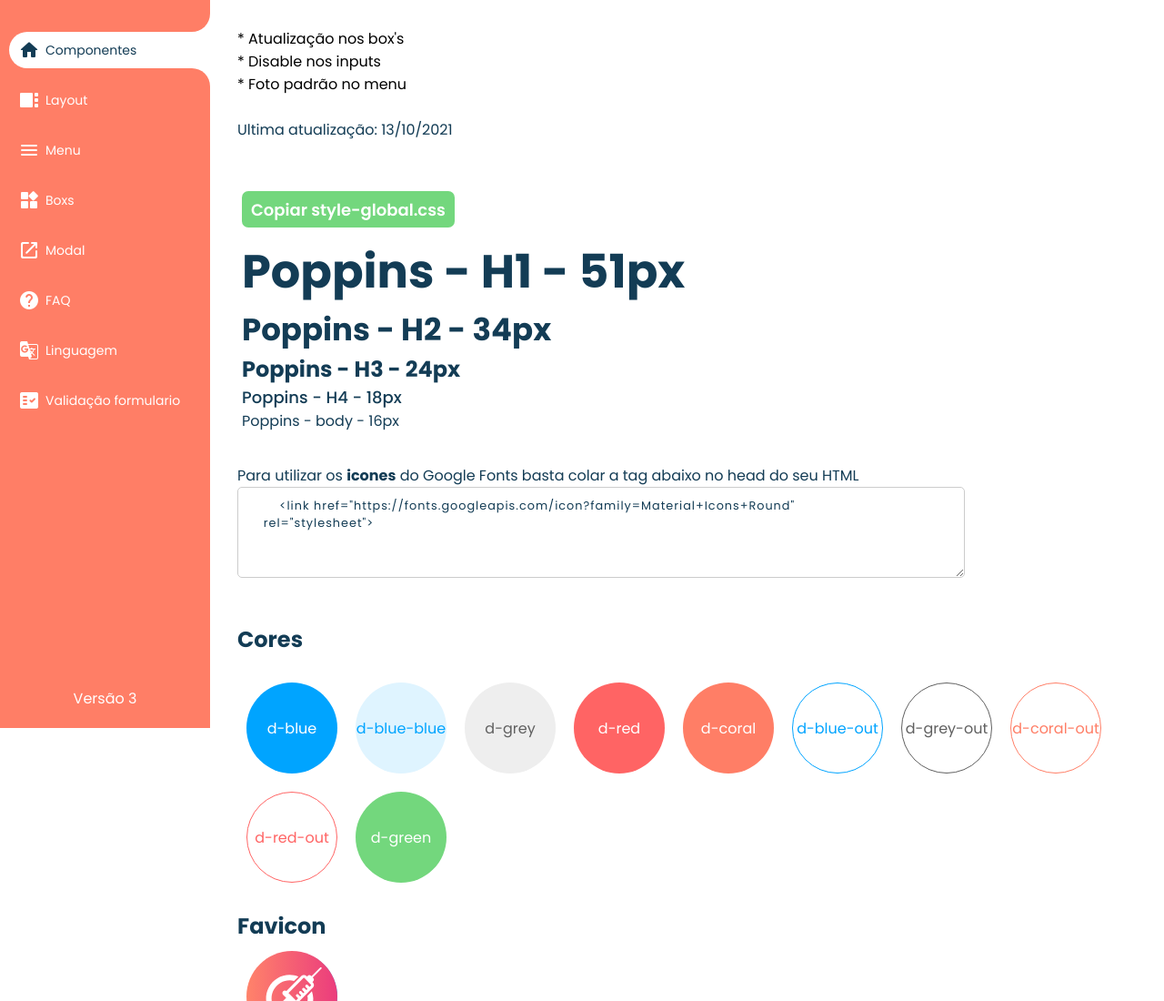
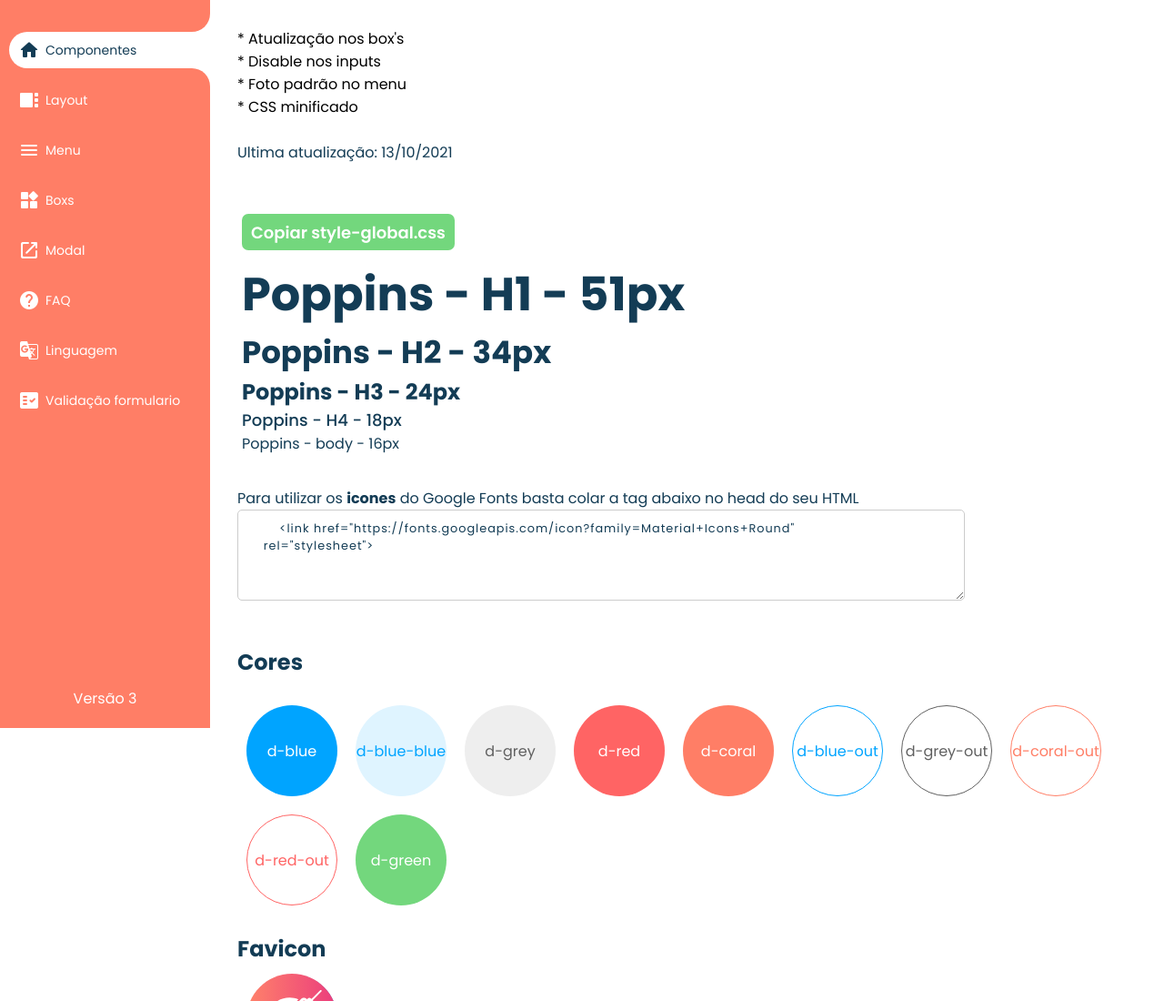
Before and after one commit to Forsoft-Academy-Full-Stack/default-civa.github.io, a website: page html/index.html in a window 1280 px wide. Shown: the top 1100 px of the page at 91% size. Drawn offline with Linux system fonts and the light colour scheme.

Commit message:
att texto de atualizacao

```diff
--- a/html/index.html
+++ b/html/index.html
@@ -92,6 +92,7 @@ letter-spacing: 1px;
         <li>* Atualização nos box's</li>
         <li>* Disable nos inputs</li>
         <li>* Foto padrão no menu</li>
+        <li>* CSS minificado</li>
     </ul>
     <br>
     <p>Ultima atualização: 13/10/2021</p>
```
